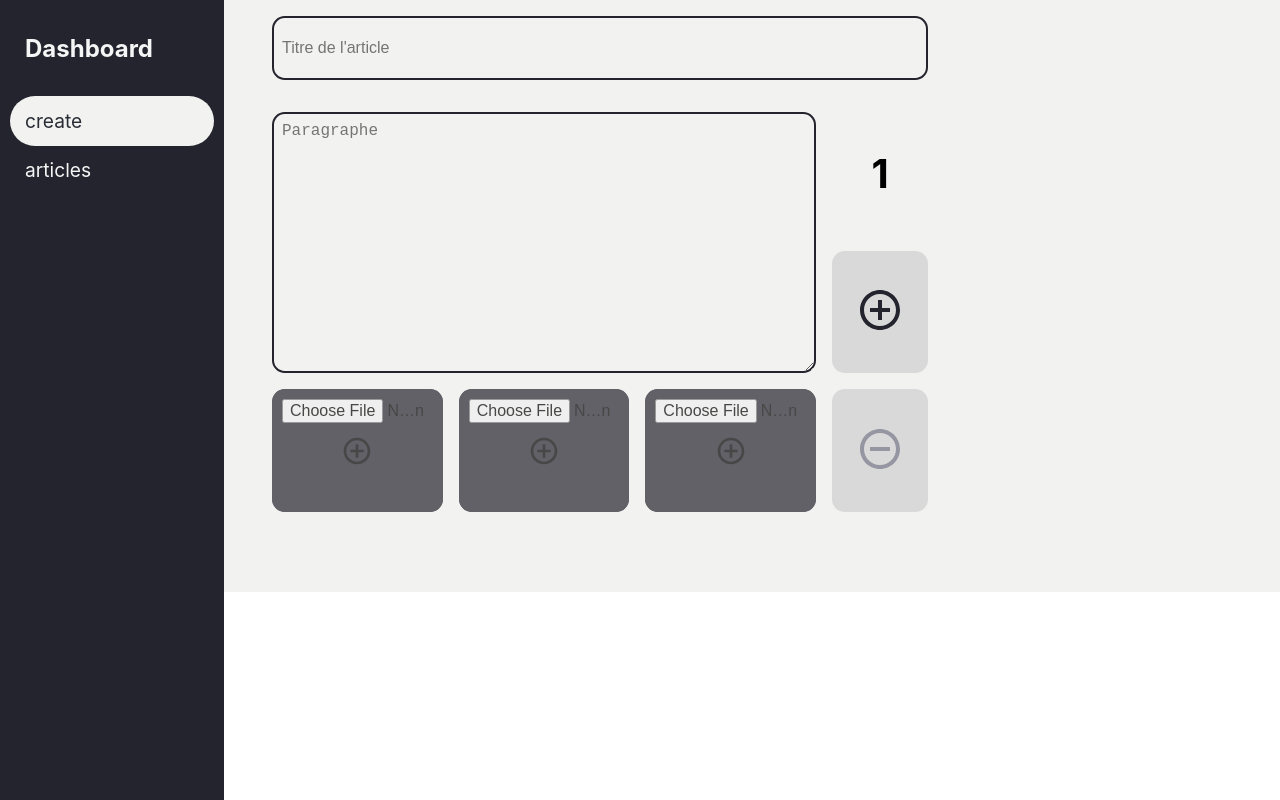
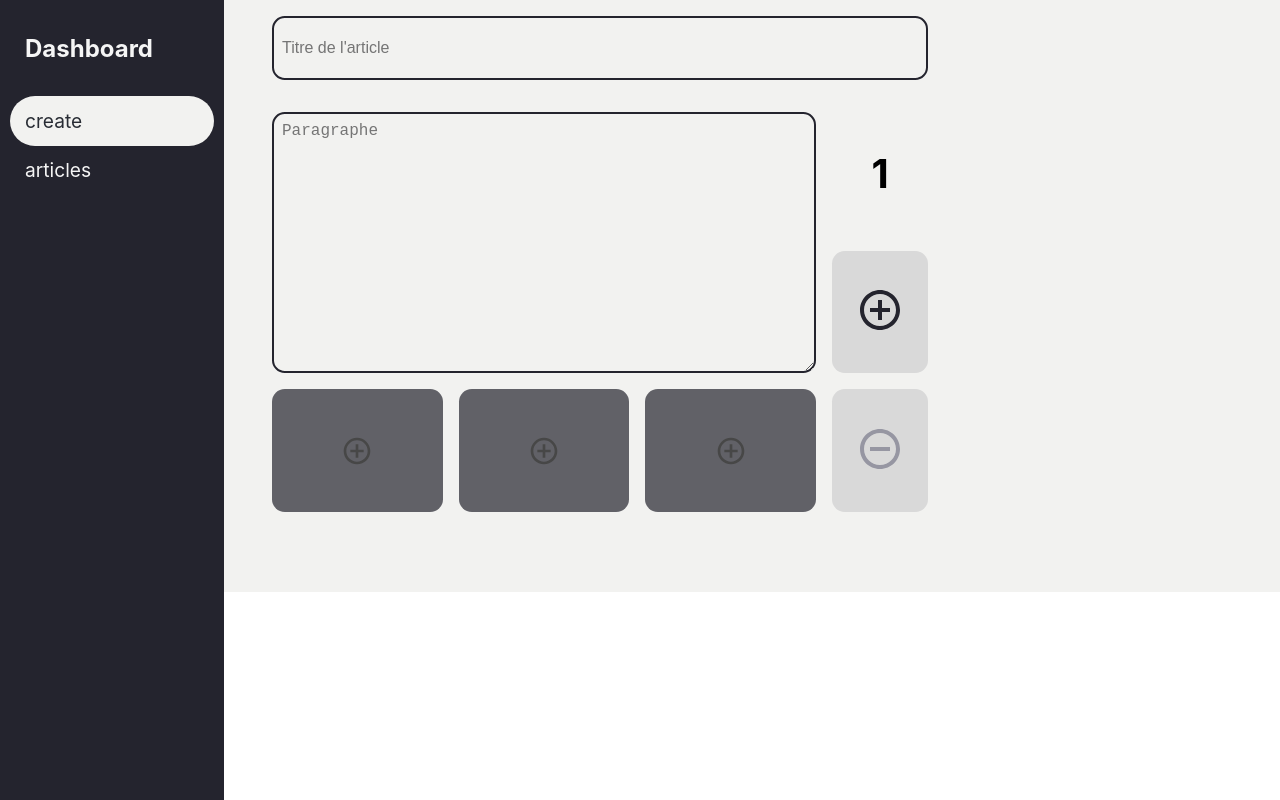
Before and after one commit to stephen-97/blog-dashboard, a React (Create React App) app: page /create in a window 1280 px wide. Built offline with nearby package versions, Linux system fonts and the light colour scheme.

Commit message:
adding background image to input file and fixings somes issues

```diff
--- a/src/components/form/AddImages.tsx
+++ b/src/components/form/AddImages.tsx
@@ -1,4 +1,4 @@
-import React, {useEffect, useState} from "react";
+import React, {createRef, useEffect, useMemo, useState} from "react";
 import styled, {IStyledComponent} from "styled-components";
 import { BiPlusCircle } from "react-icons/bi";
 import {read} from "fs";
@@ -11,6 +11,7 @@ const StyledAddImages: IStyledComponent<any> = styled.div`
   justify-content: space-between;
   gap: 1rem;
   align-items: center;
+
 
   .input-image-container {
     background-color: ${props => props.theme.mainColor};
@@ -25,17 +26,25 @@ const StyledAddImages: IStyledComponent<any> = styled.div`
     border-radius: var(--border-radius);
     cursor: pointer;
     overflow: hidden;
+    background-position: center;
+    background-size: 100%;
 
     input {
+      display: none;
+    }
+
+    button {
       height: 100%;
       width: 100%;
+      background: transparent;
+      z-index: 100;
     }
+
     .icon {
       position: absolute;
       top: 50%;
       left: 50%;
       transform: translate(-50%, -50%);
-      z-index: 100;
       height: 2rem;
       width: 2rem;
     }
@@ -43,14 +52,14 @@ const StyledAddImages: IStyledComponent<any> = styled.div`
 `;
 
 interface AddImagesProps extends React.HtmlHTMLAttributes<HTMLInputElement> {
-    imagesData : [any] | [],
+    imagesData : string[],
     setImage: React.Dispatch<any>,
     paragraphIndex: number,
-    paragraphData: TAritcleContent[],
 }
 
-const AddImages = ({ paragraphIndex, imagesData, setImage, paragraphData,...rest}: AddImagesProps) => {
+const AddImages = ({ paragraphIndex, imagesData, setImage,...rest}: AddImagesProps) => {
 
+    const imagesNumber = 3;
 
     const getBase64 =  (e: React.ChangeEvent<HTMLInputElement>, callBack: Function) => {
         let base64String: string  = ""
@@ -67,12 +76,11 @@ const AddImages = ({ paragraphIndex, imagesData, setImage, paragraphData,...rest
     const addingNewImage = (
         indexToAddParagraphArray: number,
         indexToAddImageArray: number,
-        array: TAritcleContent[],
         e: React.ChangeEvent<HTMLInputElement>,
     ) =>  {
         getBase64(e, (base64String: string | null) => {
             if(base64String) {
-                setImage(array.map((e, i) => {
+                setImage((previous: TAritcleContent []) => previous.map((e, i) => {
                     if(indexToAddParagraphArray === i ) {
                         const newImageTab = e.images.map((e: string,i: number) => indexToAddImageArray === i ? base64String : e);
                         let newParagraphObject = e;
@@ -85,16 +93,42 @@ const AddImages = ({ paragraphIndex, imagesData, setImage, paragraphData,...rest
         })
     }
 
+    const inputRef = createRef<HTMLInputElement>();
+
+    const inputRefs = useMemo(() => {
+        const inputTabRefs = [];
+        for(let i=0; i <imagesNumber; i++) {
+            inputTabRefs.push(createRef<HTMLInputElement>())
+        }
+        return inputTabRefs
+    },  [imagesNumber])
+
+    const inputsRef2 =
+        [
+            createRef<HTMLInputElement>(),
+            createRef<HTMLInputElement>(),
+            createRef<HTMLInputElement>()
+        ]
+
+    console.log(imagesData)
     return (
         <StyledAddImages>
-            {Array.from(Array(3), (e, i) => (
-                <div key={i} className={'input-image-container'}>
+            {Array.from(Array(imagesNumber), (e, i) => (
+                <div
+                    key={i}
+                    className={'input-image-container'}
+                    style={imagesData[i] !== '' ? {backgroundImage: `url(${imagesData[i]})`} : {}}
+                >
+                    <button onClick={() => inputRefs[i].current?.click()}/>
                     <input
+                        ref={inputRefs[i]}
+                        className={'input'}
+                        title={""}
                         type={"file"}
                         alt={''}
                         accept={"image/png"}
-                        onChange={(e) =>
-                          addingNewImage(paragraphIndex, i, paragraphData,  e) }
+                        placeholder={""}
+                        onChange={(e) => addingNewImage(paragraphIndex, i,  e) }
                     />
                     <BiPlusCircle className={'icon'} />
                 </div>
--- a/src/pages/CreateArticle.tsx
+++ b/src/pages/CreateArticle.tsx
@@ -109,7 +109,6 @@ const CreateArticle = () => {
                                 <AddImages
                                     imagesData={paragraphData[i].images}
                                     setImage={setParagraphData}
-                                    paragraphData={paragraphData}
                                     paragraphIndex={i}
                                 />
                                 <div className={"paragraph-form-button paragraph-number-container"}>
```
